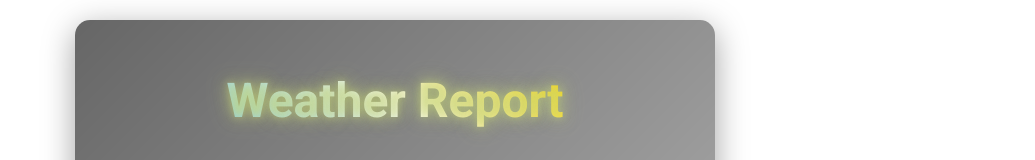
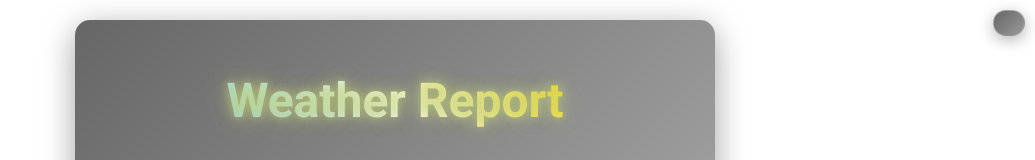
Before and after one commit to vishwaswami24/WeatherApp, a plain HTML site: page index.html in a window 1280 px wide. Shown: the top 160 px of the page, without its empty margins (245-1280 px from the left). Drawn offline with Linux system fonts and the light colour scheme.

Commit message:
Refactor CSS for improved styling and layout

```diff
--- a/style.css
+++ b/style.css
@@ -9,6 +9,29 @@ body {
     background-position: center;
     background-attachment: fixed;
     color: #ffffff;
+}
+
+#datetime {
+    position: absolute;
+    top: 10px;
+    right: 10px;
+    color: #ffffff;
+    font-size: 1em;
+    font-weight: 500;
+    text-shadow: 1px 1px 2px rgba(0, 0, 0, 0.5);
+    background: linear-gradient(135deg, rgba(0, 0, 0, 0.6), rgba(0, 0, 0, 0.4));
+    padding: 12px 15px;
+    border-radius: 15px;
+    border: 1px solid rgba(255, 255, 255, 0.2);
+    -webkit-backdrop-filter: blur(10px);
+    backdrop-filter: blur(10px);
+    box-shadow: 0 4px 15px rgba(0, 0, 0, 0.3);
+    transition: all 0.3s ease;
+}
+
+#datetime:hover {
+    transform: scale(1.05);
+    box-shadow: 0 6px 20px rgba(0, 0, 0, 0.4);
 }
 
 .container {
```
